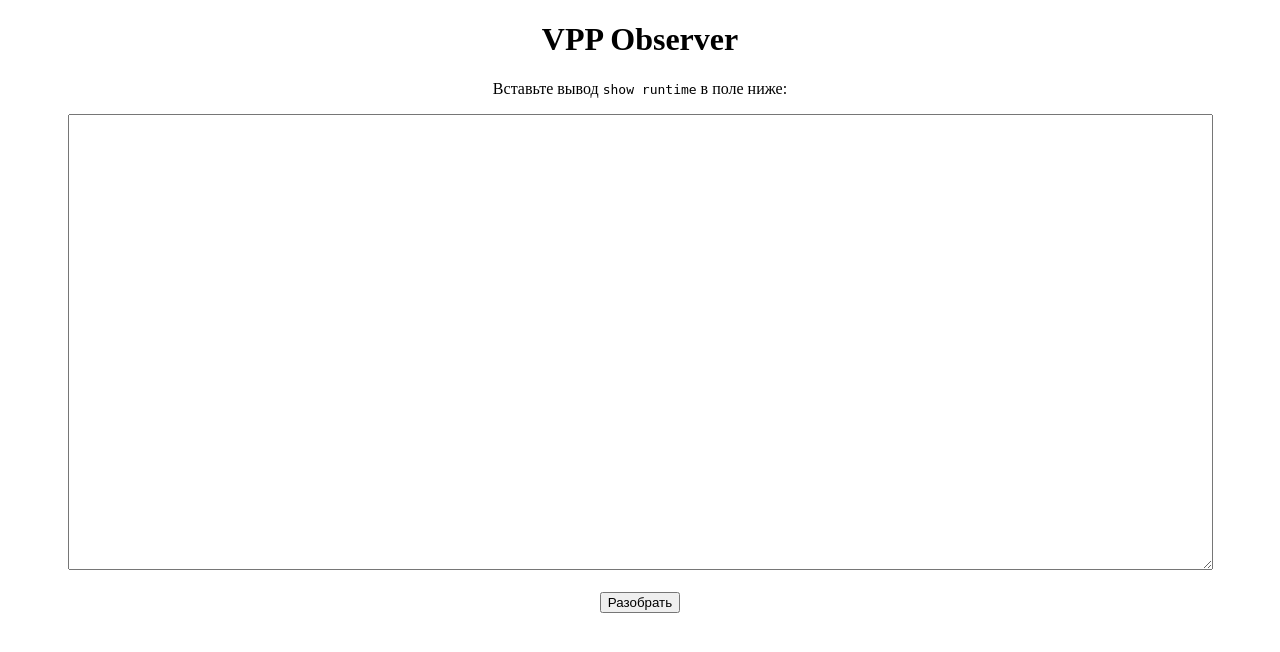
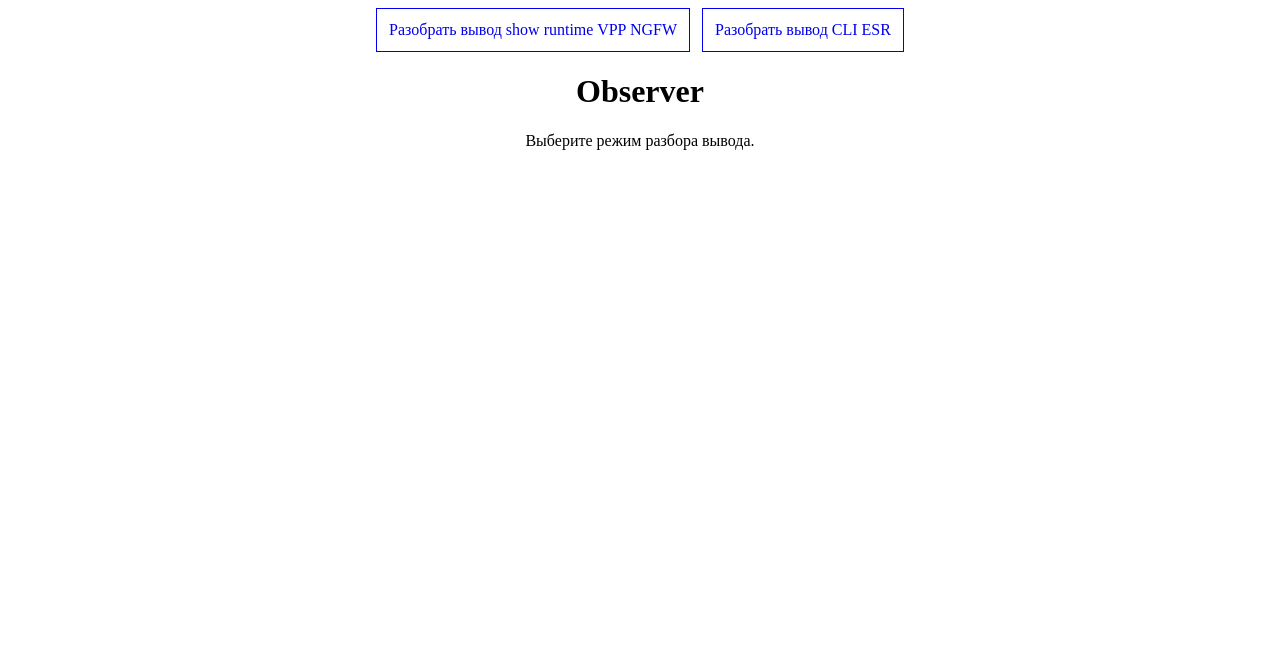
Before and after one commit to Rud1ge/vpp-observer, a FastAPI app: page / in a window 1280 px wide. Shown: the top 652 px of the page. Run offline with FastAPI, Linux system fonts and the light colour scheme.

Commit message:
feat: add parser mode selection to template

```diff
--- a/templates/index.html
+++ b/templates/index.html
@@ -1,5 +1,6 @@
 <!DOCTYPE html>
 <html lang="ru">
+
 <head>
     <meta charset="UTF-8">
     <meta name="viewport" content="width=device-width, initial-scale=1.0">
@@ -7,11 +8,27 @@
     <link rel="icon" href="/static/favicon.ico" type="image/x-icon">
     <title>{{ title }}</title>
 </head>
+
 <body>
-    <h1 class="index-title">VPP Observer</h1>
+    <nav class="parser-menu">
+        <a href="/vpp-show-runtime" class="parser-menu-item {% if mode == 'vpp_show_runtime' %}parser-menu-item-active{% endif %}">
+            Разобрать вывод show runtime VPP NGFW
+        </a>
+        <a href="/esr-cli" class="parser-menu-item {% if mode == 'cli_esr' %}parser-menu-item-active{% endif %}">
+            Разобрать вывод CLI ESR
+        </a>
+    </nav>
+
+    {% if mode is none %}
+    <h1 class="index-title">Observer</h1>
+    <p class="index-p">Выберите режим разбора вывода.</p>
+    {% endif %}
+
+    {% if mode == "vpp_show_runtime" %}
+    <h1 class="index-title">VPP NGFW Observer</h1>
     <p class="index-p">Вставьте вывод <code>show runtime</code> в поле ниже:</p>
 
-    <form class="index-form" method="post" action="/parse">
+    <form class="index-form" method="post" action="/vpp-show-runtime/parse">
         <div>
             <textarea id="raw_text" name="raw_text" rows="30" cols="140">{{ raw_text }}</textarea>
         </div>
@@ -29,6 +46,7 @@
 
     {% if parsed_show_runtime %}
     <p class="index-p">Сводная информация по потокам VPP</p>
+
     <table class="index-table" border="1" cellpadding="6" cellspacing="0">
         <thead>
             <tr>
@@ -62,6 +80,7 @@
                     {% if thread["table"] %}
                     <details>
                         <summary>Показать</summary>
+
                         <table class="thread-table" border="1" cellpadding="6" cellspacing="0">
                             <thead>
                                 <tr>
@@ -98,5 +117,37 @@
         </tbody>
     </table>
     {% endif %}
+    {% endif %}
+
+    {% if mode == "cli_esr" %}
+    <h1 class="index-title">CLI ESR Observer</h1>
+    <p class="index-p">Вставьте вывод <code>CLI ESR</code> в поле ниже:</p>
+
+    <form class="index-form" method="post" action="/esr-cli/parse">
+        <div>
+            <textarea id="raw_text" name="raw_text" rows="30" cols="140">{{ raw_text }}</textarea>
+        </div>
+        <br>
+        <div>
+            <button type="submit">Разобрать</button>
+        </div>
+    </form>
+
+    {% if parsed_cli_esr is defined and not parsed_cli_esr %}
+    <p class="index-p">
+        Не удалось разобрать вывод CLI ESR.
+    </p>
+    {% endif %}
+
+    {% if parsed_cli_esr %}
+    <p class="index-p">Результат разбора CLI ESR</p>
+
+    <div class="index-form">
+        <textarea rows="30" cols="140" readonly>{% for line in parsed_cli_esr %}{{ line }}
+    {% endfor %}</textarea>
+    </div>
+    {% endif %}
+    {% endif %}
 </body>
+
 </html>
```
Lines whose indentation alone changed are shown as unchanged.
